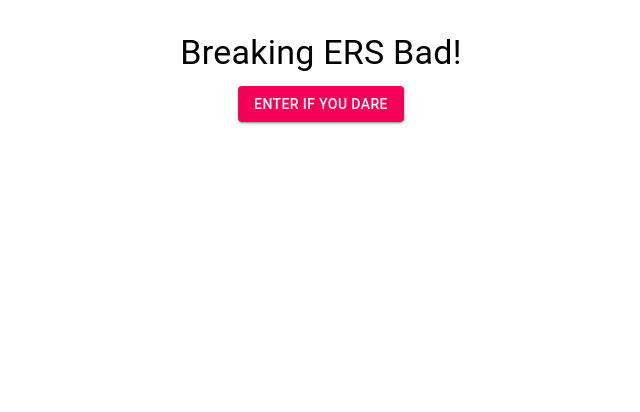
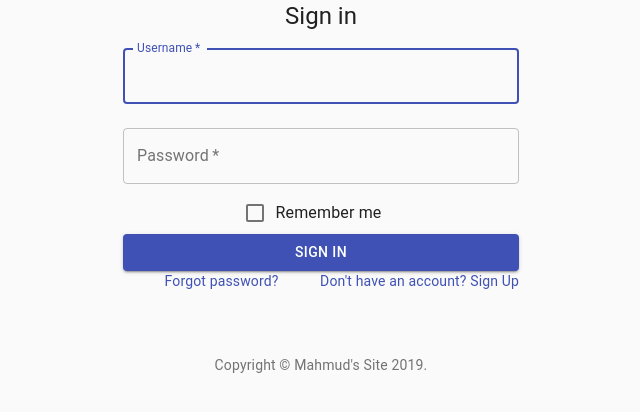
Before and after one commit to 1910javareact/project-1-mahmud-karim, a React (Create React App) app in the folder ers-ui/: page / in a window 1280 px wide. Shown: the top 412 px of the page, without its empty margins (319-959 px from the left). Built offline with nearby package versions, Linux system fonts and the light colour scheme.

Commit message:
fixed errors

```diff
--- a/ers-ui/src/App.tsx
+++ b/ers-ui/src/App.tsx
@@ -1,8 +1,6 @@
 import React from 'react';
-import Box from '@material-ui/core/Box';
 import './App.css';
-import { Container, Typography, Button } from '@material-ui/core';
-import { BrowserRouter as Router, Switch, Route, Link } from 'react-router-dom';
+import { BrowserRouter as Router, Switch, Route } from 'react-router-dom';
 import LoginComponent from './components/login-component/LoginContainer';
 import { Provider } from 'react-redux';
 import { store } from './Store';
@@ -14,16 +12,9 @@ const App: React.FC = () => {
         <Router>
           <Switch>
             <Route path='/login' component={LoginComponent} />
-            <Container maxWidth="sm">
-              <Box my={4}>
-                <Typography variant="h4" component="h1" gutterBottom>
-                  Breaking ERS Bad!
-                </Typography>
-                <Link to="/login">
-                  <Button variant="contained" color="secondary">Enter if you Dare</Button>
-                </Link>
-              </Box>
-            </Container>
+            <Route path='/'>
+              <LoginComponent />
+            </Route>
           </Switch>
         </Router>
       </Provider>
```
Also changed, not shown: ers-ui/src/components/user-login-state/UserLoginInState.tsx (deleted, +0 -30 lines), 1 other file (tests, documents, lock files or other folders).
